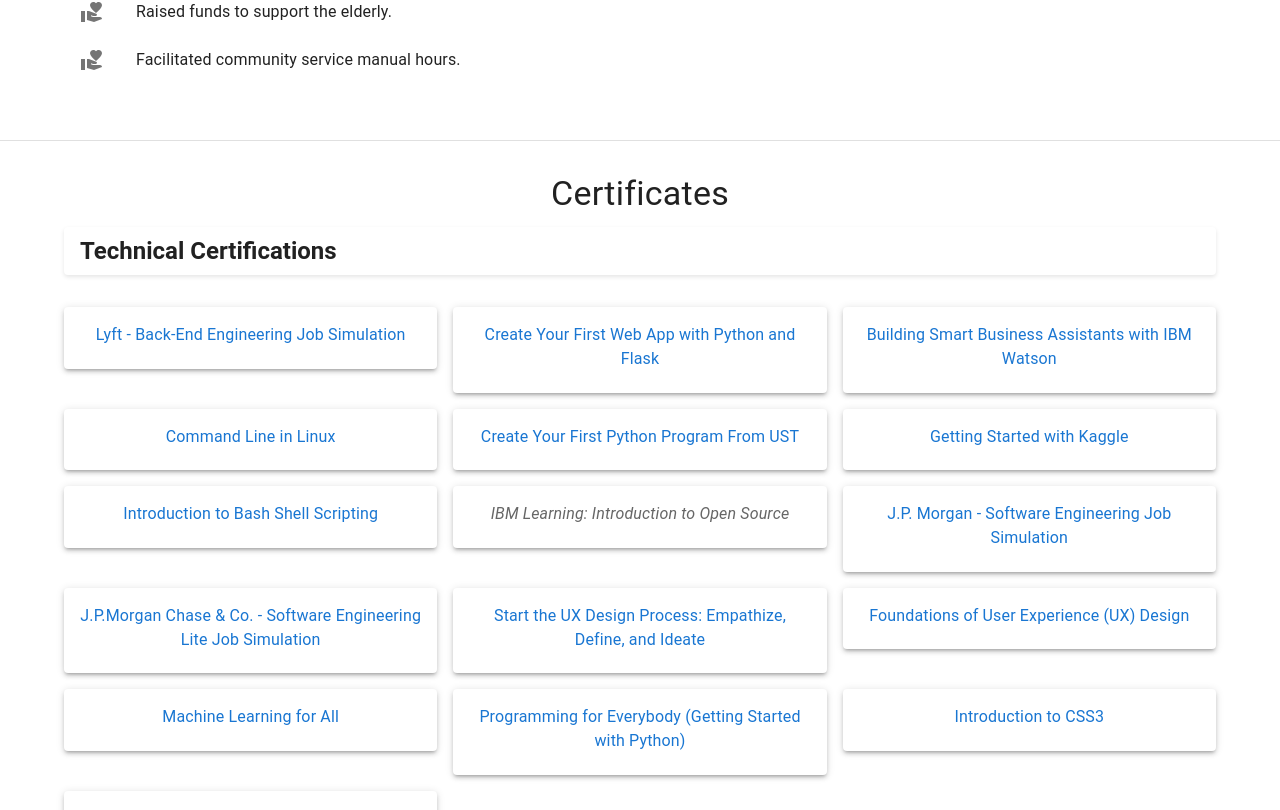
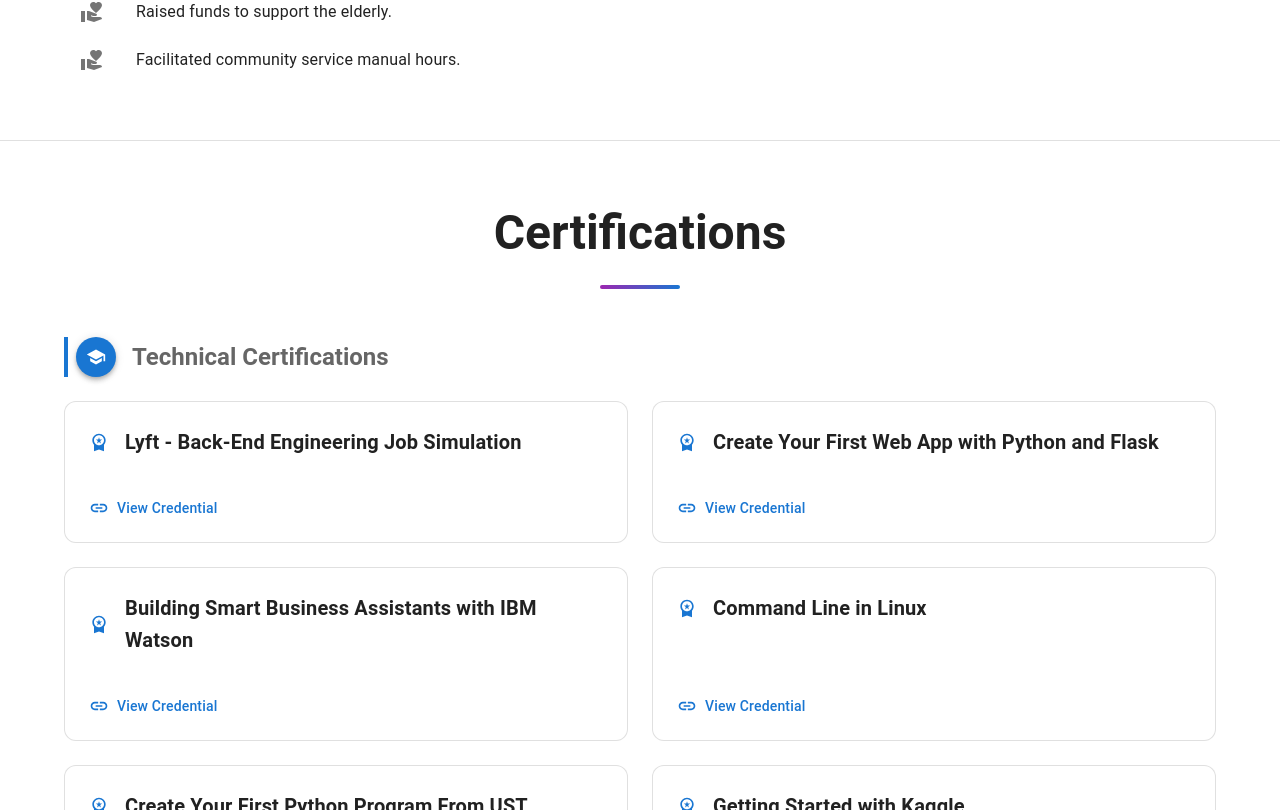
Before and after one commit to olivernjeru/olivernjeru.github.io, a React (Create React App) app: page / in a window 1280 px wide. Shown: the part 7270-8080 px from the top of the page. Built offline with nearby package versions, Linux system fonts and the light colour scheme.

Commit message:
feat: enhance Certificates component with improved layout and animations

```diff
--- a/src/components/Certificates.js
+++ b/src/components/Certificates.js
@@ -1,77 +1,175 @@
 import React from 'react';
-import { Typography, Box, Container, Grid, Paper } from '@mui/material';
+import {
+  Typography, Box, Container, Grid, Paper,
+  Link, useTheme, Chip, Avatar, Fade
+} from '@mui/material';
 import { categorizedCertificates } from './dataStores/CertificatesObject';
-import { NoUnderlineLink } from '../components/utilities/formats/NoUnderlineLink';
+import { School, WorkspacePremium, LinkOutlined, CalendarToday } from '@mui/icons-material';
 
 const Certificates = () => {
+  const theme = useTheme();
+
   return (
     <Box
       id="certificates"
       sx={{
-        minHeight: '100vh',
+        py: 8,
+        background: `linear-gradient(135deg, ${theme.palette.background.paper} 0%, ${theme.palette.background.default} 100%)`
+      }}
+    >
+      <Container maxWidth="lg">
+        <Fade in timeout={800}>
+          <Typography
+            variant="h3"
+            align="center"
+            gutterBottom
+            sx={{
+              fontWeight: 700,
+              mb: 6,
+              color: theme.palette.text.primary,
+              '&:after': {
+                content: '""',
+                display: 'block',
+                width: '80px',
+                height: '4px',
+                background: `linear-gradient(90deg, ${theme.palette.secondary.main}, ${theme.palette.primary.main})`,
+                margin: '1.5rem auto 0',
+                borderRadius: '2px'
+              }
+            }}
+          >
+            Certifications
+          </Typography>
+        </Fade>
+
+        {Object.entries(categorizedCertificates).map(([category, certificates]) => (
+          <Fade in timeout={1000} key={category}>
+            <Box sx={{ mb: 6 }}>
+              <Box sx={{
+                display: 'flex',
+                alignItems: 'center',
+                gap: 2,
+                mb: 3,
+                pl: 1,
+                borderLeft: `4px solid ${theme.palette.primary.main}`
+              }}>
+                <Avatar sx={{
+                  bgcolor: theme.palette.primary.main,
+                  width: 40,
+                  height: 40,
+                  boxShadow: theme.shadows[4]
+                }}>
+                  <School fontSize="small" />
+                </Avatar>
+                <Typography variant="h5" sx={{
+                  fontWeight: 600,
+                  color: theme.palette.text.secondary
+                }}>
+                  {category}
+                </Typography>
+              </Box>
+
+              <Grid container spacing={3}>
+                {certificates.map((certificate) => (
+                  <Grid item xs={12} md={6} key={certificate.name}>
+                    <Paper
+                      elevation={0}
+                      sx={{
+                        p: 3,
+                        borderRadius: 3,
+                        height: '100%',
                         display: 'flex',
                         flexDirection: 'column',
-        justifyContent: 'flex-start',
-        padding: { xs: '1rem', sm: '2rem' },
-        overflowY: 'auto',
+                        transition: 'all 0.3s ease',
+                        background: theme.palette.mode === 'light'
+                          ? '#ffffff'
+                          : theme.palette.background.paper,
+                        border: `1px solid ${theme.palette.divider}`,
+                        '&:hover': {
+                          transform: 'translateY(-5px)',
+                          boxShadow: theme.shadows[6],
+                          borderColor: theme.palette.primary.light
+                        }
                       }}
                     >
-      <Container>
-        <Typography variant="h4" align="center" gutterBottom>
-          Certificates
+                      <Box sx={{ flexGrow: 1 }}>
+                        <Box sx={{
+                          display: 'flex',
+                          alignItems: 'center',
+                          gap: 2,
+                          mb: 1.5
+                        }}>
+                          <WorkspacePremium fontSize="small" color="primary" />
+                          <Typography variant="h6" component="div" sx={{ fontWeight: 600 }}>
+                            {certificate.name}
                           </Typography>
+                        </Box>
 
-        {Object.entries(categorizedCertificates).map(([category, certificates], index) => (
-          <Box key={index} sx={{ marginBottom: '2rem' }}>
-            {/* Category Title */}
-            <Typography
-              variant="h5"
-              align="left"
-              gutterBottom
-              sx={{
-                padding: '0.5rem 1rem',
-                borderRadius: '4px',
-                fontWeight: 'bold',
-                boxShadow: '0px 2px 4px rgba(0, 0, 0, 0.1)',
-              }}
-            >
-              {category}
-            </Typography>
+                        <Box sx={{
+                          display: 'flex',
+                          gap: 2,
+                          flexWrap: 'wrap',
+                          mb: 1.5
+                        }}>
+                          {certificate.issuer && (
+                            <Chip
+                              label={certificate.issuer}
+                              size="small"
+                              color="secondary"
+                              variant="outlined"
+                            />
+                          )}
+                          {certificate.date && (
+                            <Chip
+                              icon={<CalendarToday fontSize="small" />}
+                              label={certificate.date}
+                              size="small"
+                              variant="outlined"
+                            />
+                          )}
+                        </Box>
+                      </Box>
 
-            {/* Certificate List */}
-            <Grid container spacing={2} sx={{ marginTop: '1rem' }}>
-              {certificates.map((certificate, certIndex) => {
-                const isValidLink = certificate.url && certificate.url !== "#";
-
-                return (
-                  <Grid item xs={12} sm={6} md={4} key={certIndex}>
-                    <Paper elevation={3} sx={{ padding: '1rem', textAlign: 'center' }}>
-                      {isValidLink ? (
-                        <Typography variant="body1" gutterBottom>
-                          <NoUnderlineLink
+                      {certificate.url && certificate.url !== "#" ? (
+                        <Link
                           href={certificate.url}
                           target="_blank"
                           rel="noopener"
-                            color="primary"
+                          sx={{
+                            display: 'flex',
+                            alignItems: 'center',
+                            gap: 1,
+                            mt: 2,
+                            color: theme.palette.primary.main,
+                            textDecoration: 'none',
+                            '&:hover': {
+                              color: theme.palette.primary.dark
+                            }
+                          }}
                         >
-                            {certificate.name}
-                          </NoUnderlineLink>
+                          <LinkOutlined fontSize="small" />
+                          <Typography variant="body2" sx={{ fontWeight: 500 }}>
+                            View Credential
                           </Typography>
+                        </Link>
                       ) : (
                         <Typography
-                          variant="body1"
-                          gutterBottom
-                          sx={{ color: 'text.secondary', fontStyle: 'italic' }}
+                          variant="body2"
+                          sx={{
+                            mt: 2,
+                            fontStyle: 'italic',
+                            color: theme.palette.text.secondary
+                          }}
                         >
-                          {certificate.name}
+                          Credential available upon request
                         </Typography>
                       )}
                     </Paper>
                   </Grid>
-                );
-              })}
+                ))}
               </Grid>
             </Box>
+          </Fade>
         ))}
       </Container>
     </Box>
```
Lines whose indentation alone changed are shown as unchanged.
